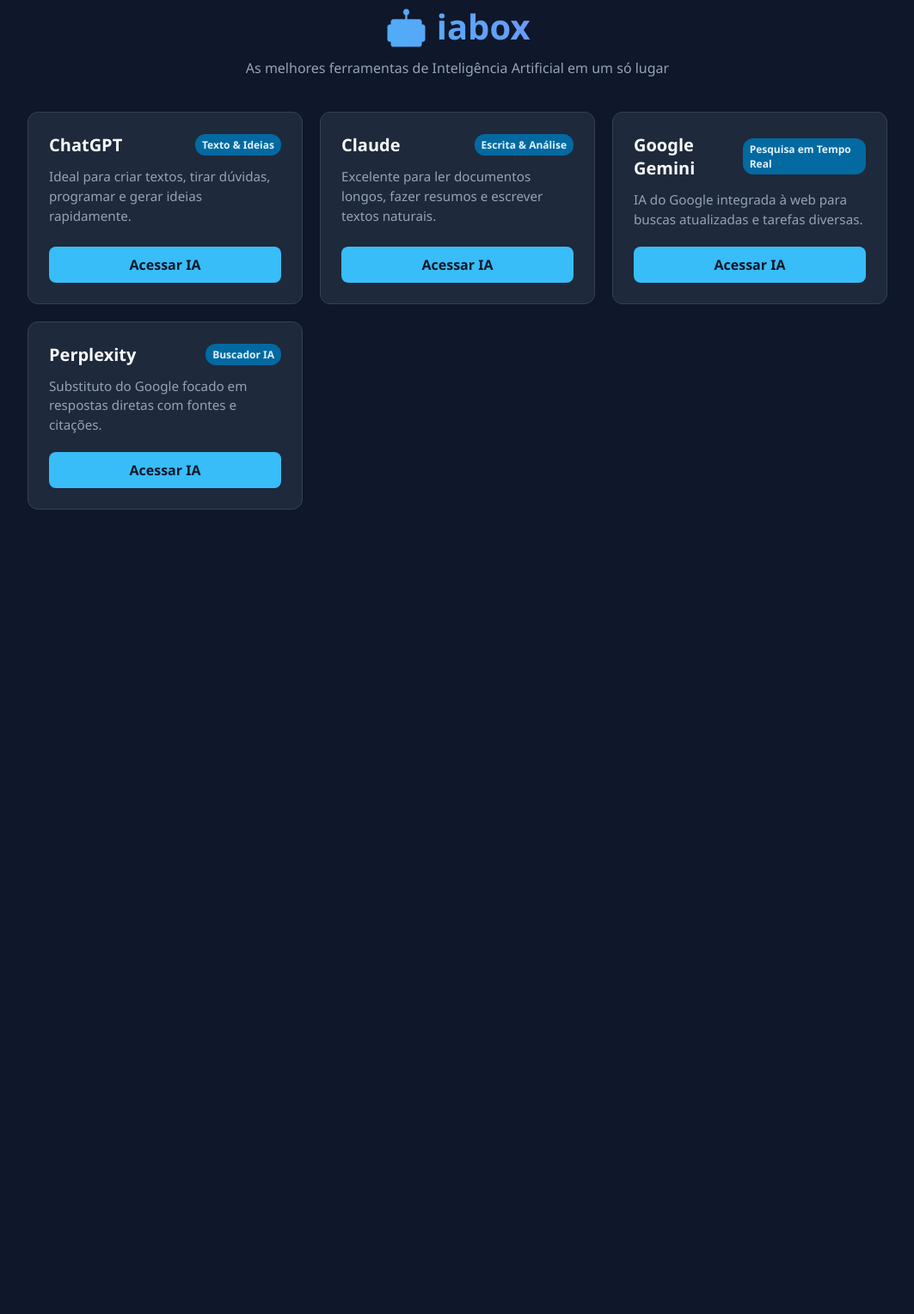
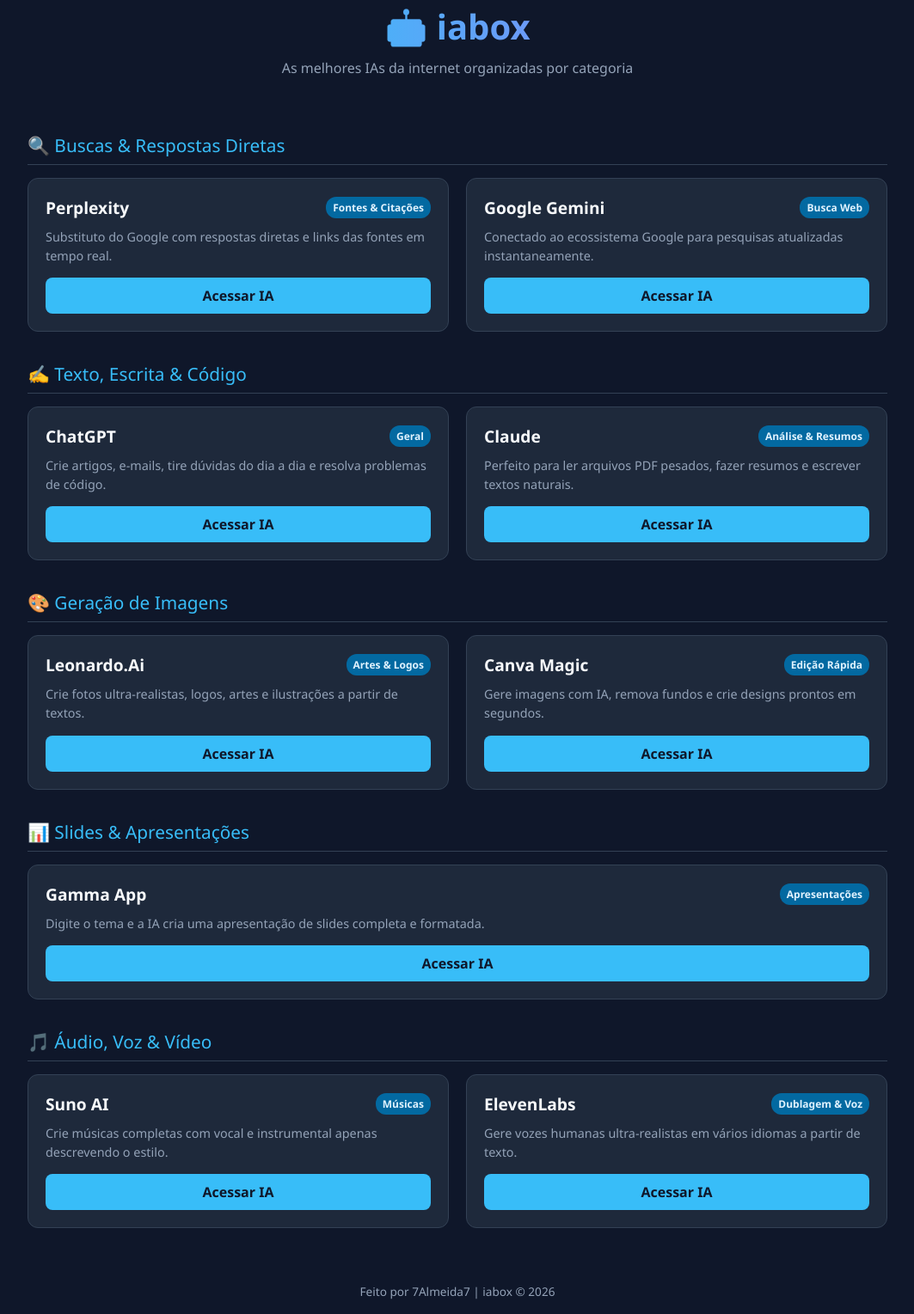
Before and after one commit to 7Almeida7/iabox, a plain HTML site: page index.html in a window 1280 px wide. Shown: the part 37-1566 px from the top of the page at 86% size, without its empty margins (108-1171 px from the left). Before the commit the page ends 840 px from the top, so only its background shows below. Drawn offline with Linux system fonts and the light colour scheme.

Commit message:
Enhance index.html with SEO meta and style updates
Added a meta description for SEO and updated various styles and content in the HTML structure.

```diff
--- a/index.html
+++ b/index.html
@@ -3,6 +3,7 @@
 <head>
     <meta charset="UTF-8">
     <meta name="viewport" content="width=device-width, initial-scale=1.0">
+    <meta name="description" content="iabox - O diretório definitivo para encontrar as melhores ferramentas gratuitas de Inteligência Artificial em um só lugar.">
     <title>iabox | O Universo das IAs</title>
     <style>
         :root {
@@ -29,7 +30,7 @@
         header {
             text-align: center;
             margin-top: 20px;
-            margin-bottom: 40px;
+            margin-bottom: 30px;
         }
 
         h1 {
@@ -46,19 +47,33 @@
             margin: 0;
         }
 
+        .container {
+            width: 100%;
+            max-width: 1000px;
+        }
+
+        .section-title {
+            font-size: 1.3rem;
+            color: #38bdf8;
+            margin: 35px 0 15px 0;
+            display: flex;
+            align-items: center;
+            gap: 10px;
+            border-bottom: 1px solid #334155;
+            padding-bottom: 8px;
+        }
+
         .grid {
             display: grid;
             grid-template-columns: repeat(auto-fit, minmax(280px, 1fr));
             gap: 20px;
-            width: 100%;
-            max-width: 1000px;
         }
 
         .card {
             background-color: var(--card-bg);
             border: 1px solid #334155;
             border-radius: 12px;
-            padding: 24px;
+            padding: 20px;
             display: flex;
             flex-direction: column;
             justify-content: space-between;
@@ -74,12 +89,12 @@
             display: flex;
             align-items: center;
             justify-content: space-between;
-            margin-bottom: 12px;
+            margin-bottom: 10px;
         }
 
         .card-header h3 {
             margin: 0;
-            font-size: 1.25rem;
+            font-size: 1.2rem;
         }
 
         .tag {
@@ -93,9 +108,9 @@
 
         .card p {
             color: var(--muted);
-            font-size: 0.95rem;
+            font-size: 0.9rem;
             line-height: 1.5;
-            margin: 0 0 20px 0;
+            margin: 0 0 15px 0;
         }
 
         .btn {
@@ -113,64 +128,144 @@
             background-color: var(--accent-hover);
             color: #ffffff;
         }
+
+        footer {
+            margin-top: 50px;
+            color: var(--muted);
+            font-size: 0.85rem;
+            text-align: center;
+        }
     </style>
 </head>
 <body>
 
     <header>
         <h1>🤖 iabox</h1>
-        <p class="subtitle">As melhores ferramentas de Inteligência Artificial em um só lugar</p>
+        <p class="subtitle">As melhores IAs da internet organizadas por categoria</p>
     </header>
 
+    <div class="container">
+
+        <!-- Categoria: Pesquisa -->
+        <div class="section-title">🔍 Buscas & Respostas Diretas</div>
         <div class="grid">
-        <!-- ChatGPT -->
+            <div class="card">
+                <div>
+                    <div class="card-header">
+                        <h3>Perplexity</h3>
+                        <span class="tag">Fontes & Citações</span>
+                    </div>
+                    <p>Substituto do Google com respostas diretas e links das fontes em tempo real.</p>
+                </div>
+                <a href="https://www.perplexity.ai" target="_blank" class="btn">Acessar IA</a>
+            </div>
+            <div class="card">
+                <div>
+                    <div class="card-header">
+                        <h3>Google Gemini</h3>
+                        <span class="tag">Busca Web</span>
+                    </div>
+                    <p>Conectado ao ecossistema Google para pesquisas atualizadas instantaneamente.</p>
+                </div>
+                <a href="https://gemini.google.com" target="_blank" class="btn">Acessar IA</a>
+            </div>
+        </div>
+
+        <!-- Categoria: Texto -->
+        <div class="section-title">✍️ Texto, Escrita & Código</div>
+        <div class="grid">
             <div class="card">
                 <div>
                     <div class="card-header">
                         <h3>ChatGPT</h3>
-                    <span class="tag">Texto & Ideias</span>
+                        <span class="tag">Geral</span>
                     </div>
-                <p>Ideal para criar textos, tirar dúvidas, programar e gerar ideias rapidamente.</p>
+                    <p>Crie artigos, e-mails, tire dúvidas do dia a dia e resolva problemas de código.</p>
                 </div>
                 <a href="https://chat.openai.com" target="_blank" class="btn">Acessar IA</a>
             </div>
-
-        <!-- Claude -->
             <div class="card">
                 <div>
                     <div class="card-header">
                         <h3>Claude</h3>
-                    <span class="tag">Escrita & Análise</span>
+                        <span class="tag">Análise & Resumos</span>
                     </div>
-                <p>Excelente para ler documentos longos, fazer resumos e escrever textos naturais.</p>
+                    <p>Perfeito para ler arquivos PDF pesados, fazer resumos e escrever textos naturais.</p>
                 </div>
                 <a href="https://claude.ai" target="_blank" class="btn">Acessar IA</a>
             </div>
+        </div>
 
-        <!-- Gemini -->
+        <!-- Categoria: Imagens -->
+        <div class="section-title">🎨 Geração de Imagens</div>
+        <div class="grid">
             <div class="card">
                 <div>
                     <div class="card-header">
-                    <h3>Google Gemini</h3>
-                    <span class="tag">Pesquisa em Tempo Real</span>
+                        <h3>Leonardo.Ai</h3>
+                        <span class="tag">Artes & Logos</span>
                     </div>
-                <p>IA do Google integrada à web para buscas atualizadas e tarefas diversas.</p>
+                    <p>Crie fotos ultra-realistas, logos, artes e ilustrações a partir de textos.</p>
                 </div>
-            <a href="https://gemini.google.com" target="_blank" class="btn">Acessar IA</a>
+                <a href="https://leonardo.ai" target="_blank" class="btn">Acessar IA</a>
             </div>
-
-        <!-- Perplexity -->
             <div class="card">
                 <div>
                     <div class="card-header">
-                    <h3>Perplexity</h3>
-                    <span class="tag">Buscador IA</span>
+                        <h3>Canva Magic</h3>
+                        <span class="tag">Edição Rápida</span>
                     </div>
-                <p>Substituto do Google focado em respostas diretas com fontes e citações.</p>
+                    <p>Gere imagens com IA, remova fundos e crie designs prontos em segundos.</p>
                 </div>
-            <a href="https://www.perplexity.ai" target="_blank" class="btn">Acessar IA</a>
+                <a href="https://www.canva.com" target="_blank" class="btn">Acessar IA</a>
             </div>
         </div>
 
+        <!-- Categoria: Slides -->
+        <div class="section-title">📊 Slides & Apresentações</div>
+        <div class="grid">
+            <div class="card">
+                <div>
+                    <div class="card-header">
+                        <h3>Gamma App</h3>
+                        <span class="tag">Apresentações</span>
+                    </div>
+                    <p>Digite o tema e a IA cria uma apresentação de slides completa e formatada.</p>
+                </div>
+                <a href="https://gamma.app" target="_blank" class="btn">Acessar IA</a>
+            </div>
+        </div>
+
+        <!-- Categoria: Áudio & Vídeo -->
+        <div class="section-title">🎵 Áudio, Voz & Vídeo</div>
+        <div class="grid">
+            <div class="card">
+                <div>
+                    <div class="card-header">
+                        <h3>Suno AI</h3>
+                        <span class="tag">Músicas</span>
+                    </div>
+                    <p>Crie músicas completas com vocal e instrumental apenas descrevendo o estilo.</p>
+                </div>
+                <a href="https://suno.com" target="_blank" class="btn">Acessar IA</a>
+            </div>
+            <div class="card">
+                <div>
+                    <div class="card-header">
+                        <h3>ElevenLabs</h3>
+                        <span class="tag">Dublagem & Voz</span>
+                    </div>
+                    <p>Gere vozes humanas ultra-realistas em vários idiomas a partir de texto.</p>
+                </div>
+                <a href="https://elevenlabs.io" target="_blank" class="btn">Acessar IA</a>
+            </div>
+        </div>
+
+    </div>
+
+    <footer>
+        <p>Feito por 7Almeida7 | iabox © 2026</p>
+    </footer>
+
 </body>
 </html>
```
Lines whose indentation alone changed are shown as unchanged.
